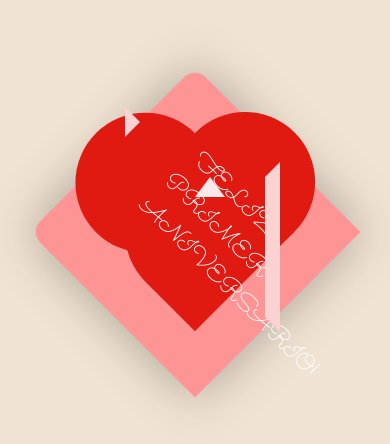
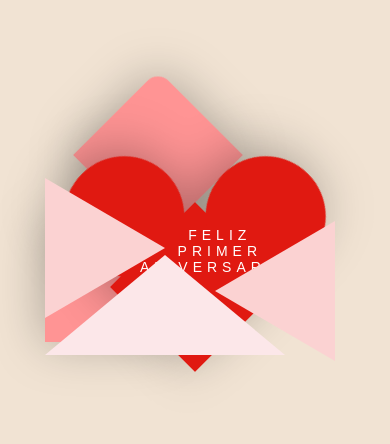
Before and after one commit to ManuelNietoD/AnniversaryCard, a plain HTML site: page index.html in a window 390 px wide. Shown: the part 190-634 px from the top of the page. Drawn offline with nearby package versions, Linux system fonts and the light colour scheme.

Commit message:
style.css

```diff
--- a/style.css
+++ b/style.css
@@ -1,4 +1,43 @@
 @import url('https://fonts.googleapis.com/css?family=Sacramento');
+
+#card {
+   height: 500px;
+   width: 800px;
+   margin: 5em auto;
+   position: fixed;
+   top: -15px;
+   left: 25%;
+   display: flex;
+   visibility: hidden;
+}
+#card h2 {
+   font-size: 3em;
+   margin: 0;
+   color: pink;
+   text-align: center;
+}
+#card p {
+   font-size: 1.5em;
+   text-align: justify;
+   padding-left: 30px; /* Espacio en blanco a la izquierda */
+   padding-right: 30px; /* Espacio en blanco a la derecha */
+}
+
+.side {
+   background: #eee;
+   height: 550px;
+   width: 400px;
+   padding: 10px;
+}
+.side.one {
+   width: 320px;
+   transform: skew(10deg, 20deg);
+   background: linear-gradient(90deg, #fff, #fff 40%, #ddd);
+}
+.side.two {
+   transform: skew(10deg, -15deg);
+   background: linear-gradient(-90deg, #fff, #fff 40%, #f0f0f0);
+}
 
 body {
    display: flex;
@@ -8,179 +47,204 @@ body {
    font-family: 'Sacramento', cursive;
    background-color: #f1e3d3;
    overflow: hidden;
-   font-size: 1rem;
-   margin: 0;
 }
 
 .valentines-day {
    position: relative;
    cursor: pointer;
-   width: 60vw;
-   max-width: 300px;
-   height: 60vw;
-   max-height: 300px;
-}
-
-.envelope, .heart, .front, .text {
-   position: absolute;
 }
 
 .envelope {
+   position: relative;
    filter: drop-shadow(0 0 25px rgba(0, 0, 0, .3));
-   width: 100%;
-   height: 100%;
+}
+
+.envelope:before {
+   content: "";
+   position: absolute;
+   width: 254px;
+   height: 254px;
    background-color: #ff9494;
    transform: rotate(-45deg);
-   border-radius: 15px 15px 0 0;
+   border-radius: 0 15px 0 0;
+   left: -37px;
+   top: -82px;
+}
+
+.envelope:after {
+   content: "";
+   position: absolute;
+   background-color: #ff9494;
+   width: 360px;
+   height: 225px;
+   left: -90px;
+   top: 45px;
 }
 
 .heart {
-   top: 20%;
-   left: 20%;
-   width: 60%;
-   height: 60%;
+   position: relative;
    background-color: #e01911;
+   display: inline-block;
+   height: 180px;
+   top: 50px;
+   left: 0;
    transform: rotate(-45deg);
-   border-radius: 50% 50% 0 0;
+   width: 180px;
+   filter: drop-shadow(0 -10px 25px rgba(0, 0, 0, .3));
    transition: .5s;
 }
 
 .heart:before, .heart:after {
    content: "";
-   position: absolute;
-   width: 100%;
-   height: 100%;
    background-color: #e01911;
    border-radius: 50%;
+   height: 180px;
+   width: 180px;
+   position: absolute;
 }
 
 .heart:before {
-   top: -50%;
+   top: -100px;
    left: 0;
 }
 
 .heart:after {
+   left: 100px;
    top: 0;
-   left: 50%;
 }
 
 .front {
-   top: 20%;
-   left: 20%;
-   width: 60%;
-   height: 60%;
-   border-right: 15px solid #fbd2d2;
-   border-top: 15px solid transparent;
-   border-bottom: 15px solid transparent;
-   z-index: 2;
-}
-
-.front:before, .front:after {
-   content: "";
    position: absolute;
+   width: 0;
+   height: 0;
+   border-right: 190px solid #fbd2d2;
+   border-top: 113px solid transparent;
+   border-bottom: 113px solid transparent;
+   top: 44px;
+   left: 80px;
+   z-index: 4;
 }
 
 .front:before {
-   top: -50%;
-   left: 0;
+   content: "";
+   position: absolute;
    width: 0;
    height: 0;
-   border-left: 15px solid #fbd2d2;
-   border-top: 15px solid transparent;
-   border-bottom: 15px solid transparent;
+   border-left: 190px solid #fbd2d2;
+   border-top: 113px solid transparent;
+   border-bottom: 113px solid transparent;
+   top: -113px;
+   left: -170px;
 }
 
 .front:after {
-   top: 0;
-   left: 50%;
    width: 0;
    height: 0;
-   border-bottom: 20px solid #fce7e9;
-   border-right: 15px solid transparent;
-   border-left: 15px solid transparent;
+   position: absolute;
+   content: "";
+   border-bottom: 150px solid #fce7e9;
+   border-right: 180px solid transparent;
+   border-left: 180px solid transparent;
+   top: -36px;
+   left: -170px;
 }
 
 .text {
-   top: 20%;
-   left: 25%;
-   width: 50%;
-   height: 60%;
+   position: absolute;
+   font-family: arial;
+   letter-spacing: 5px;
    text-align: center;
    color: white;
-   font-size: 1.5rem;
-   z-index: 1;
-   transform: rotate(45deg);
+   z-index: 2;
+   top: 80px;
+   left: 15px;
    transition: .5s;
 }
 
 .valentines-day:hover .heart {
-   transform: translateY(-20%) rotate(-45deg);
+   transform: translateY(-50px) rotate(-45deg);
 }
 
 .valentines-day:hover .text {
-   transform: translateY(-20%) rotate(45deg);
+   transform: translateY(-50px);
 }
 
-#card {
-   visibility: hidden;
-   position: fixed;
-   top: 10%;
-   left: 50%;
-   transform: translateX(-50%);
-   width: 80vw;
-   max-width: 600px;
-   height: 70vh;
-   max-height: 400px;
-   display: flex;
-   flex-direction: column;
-   background: #fff;
-   box-shadow: 0 4px 8px rgba(0, 0, 0, 0.1);
-   border-radius: 10px;
-   overflow: hidden;
+/* Media Queries for Responsive Design */
+@media (max-width: 1024px) {
+   #card {
+      width: 90%;
+      left: 5%;
+      top: 20px;
+   }
+   .side {
+      width: 100%;
+   }
+   .side.one {
+      transform: skew(0deg, 0deg);
+   }
+   .side.two {
+      transform: skew(0deg, 0deg);
+   }
+   #card h2 {
+      font-size: 2em;
+   }
+   #card p {
+      font-size: 1.2em;
+      padding-left: 10px;
+      padding-right: 10px;
+   }
 }
 
-#card h2 {
-   font-size: 2.5rem;
-   margin: 0;
-   color: #ff66b2;
-   text-align: center;
-   padding: 1rem;
-   background: #fff;
+@media (max-width: 768px) {
+   #card {
+      height: auto;
+   }
+   .side {
+      height: auto;
+      padding: 20px;
+   }
+   .envelope:before,
+   .envelope:after,
+   .heart {
+      width: 120px;
+      height: 120px;
+   }
+   .heart:before,
+   .heart:after {
+      width: 120px;
+      height: 120px;
+   }
+   .front {
+      border-right: 120px solid #fbd2d2;
+      border-top: 70px solid transparent;
+      border-bottom: 70px solid transparent;
+   }
+   .front:before {
+      border-left: 120px solid #fbd2d2;
+      border-top: 70px solid transparent;
+      border-bottom: 70px solid transparent;
+   }
+   .front:after {
+      border-bottom: 100px solid #fce7e9;
+      border-right: 120px solid transparent;
+      border-left: 120px solid transparent;
+   }
+   .text {
+      top: 50px;
+      left: 5px;
+   }
 }
 
-#card p {
-   font-size: 1rem;
-   text-align: justify;
-   padding: 1rem;
-   margin: 0;
-}
-
-.side {
-   height: 100%;
-   padding: 10px;
-}
-
-.side.one {
-   background: linear-gradient(90deg, #fff, #ddd);
-}
-
-.side.two {
-   background: linear-gradient(-90deg, #fff, #f0f0f0);
-}
-
-@media (max-width: 600px) {
+@media (max-width: 480px) {
    body {
-      font-size: 0.8rem;
-   }
-   #card {
-      width: 90vw;
-      height: auto;
-      top: 5%;
+      font-size: 14px;
    }
    #card h2 {
-      font-size: 1.5rem;
+      font-size: 1.5em;
    }
    #card p {
-      font-size: 0.8rem;
+      font-size: 1em;
+      padding-left: 5px;
+      padding-right: 5px;
    }
 }
```
